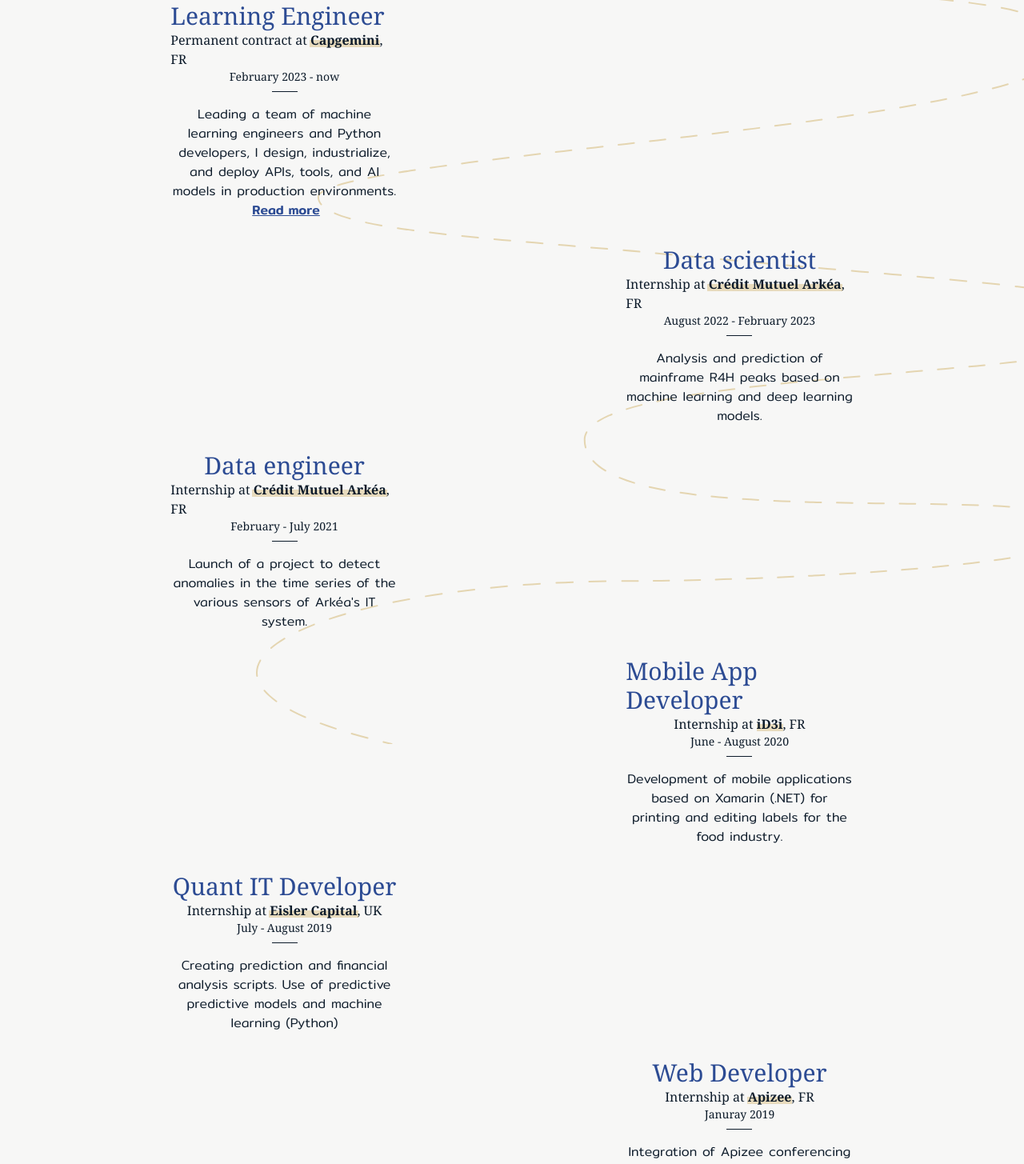
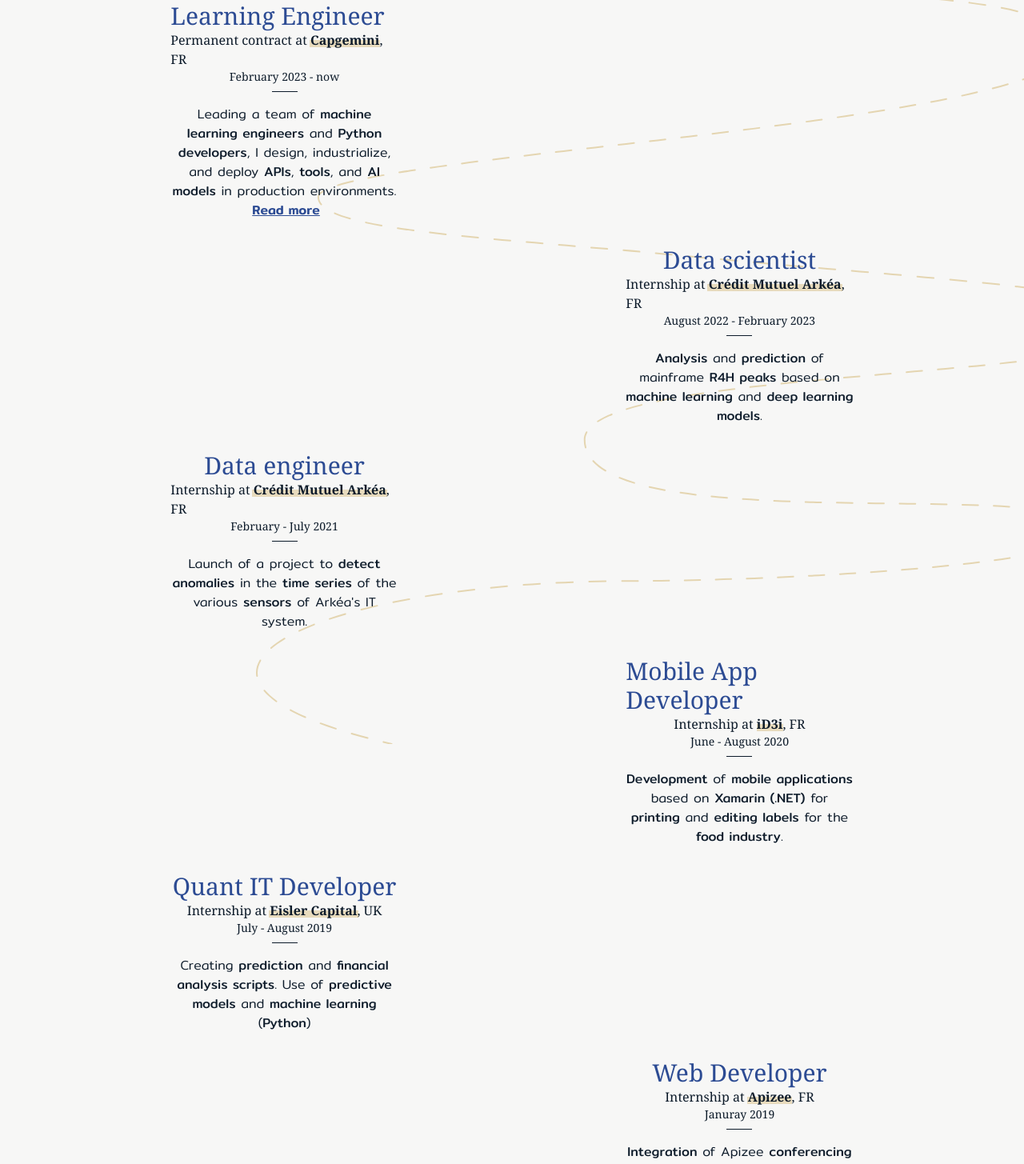
Before and after one commit to killian-mahe/portfolio, a Vue app: page /#/career in a window 1280 px wide. Shown: the part 334-1789 px from the top of the page at 80% size. Built offline with nearby package versions, Linux system fonts and the light colour scheme; a web font is replaced by a local one.

Commit message:
Add bold

```diff
--- a/src/pages/Career.vue
+++ b/src/pages/Career.vue
@@ -23,10 +23,10 @@
         <template v-slot:country>FR</template>
         <template v-slot:dates>February 2023 - now</template>
         <template v-slot:shortDescription>
-          Leading a team of machine learning engineers and Python developers, I design, industrialize, and deploy APIs, tools, and AI models in production environments.
+          Leading a team of <b>machine learning engineers</b> and <b>Python developers</b>, I design, industrialize, and deploy <b>APIs</b>, <b>tools</b>, and <b>AI models</b> in production environments.
         </template>
         <template v-slot:longDescription>
-          Leading a team of machine learning engineers and Python developers, I am responsible for designing, industrializing, and deploying APIs, tools, and AI models (including generative AI) in production environments. My daily work involves extensive use of Python and deploying solutions on Kubernetes (GKE). I ensure the industrialization of projects and processes, and I am Google Cloud Platform certified. I also contribute to business development activities typical of a consulting company, and I am the GenAI lead for the Capgemini Brest office.
+          Leading a team of <b>machine learning engineers</b> and <b>Python developers</b>, I am responsible for <b>designing</b>, <b>industrializing</b>, and <b>deploying APIs, tools, and AI models</b> (including <b>generative AI</b>) in production environments. My daily work involves extensive use of <b>Python</b> and deploying solutions on <b>Kubernetes (GKE)</b>. I ensure the <b>industrialization</b> of projects and processes, and I am <b>Google Cloud Platform certified</b>. I also contribute to <b>business development</b> activities typical of a consulting company, and I am the <b>GenAI lead</b> for the Capgemini Brest office.
         </template>
       </Experience>
 
@@ -38,7 +38,7 @@
         <template v-slot:country>FR</template>
         <template v-slot:dates>August 2022 - February 2023</template>
         <template v-slot:description>
-          Analysis and prediction of mainframe R4H peaks based on machine learning and deep learning models.
+          <b>Analysis</b> and <b>prediction</b> of mainframe <b>R4H peaks</b> based on <b>machine learning</b> and <b>deep learning models</b>.
         </template>
       </Experience>
 
@@ -50,7 +50,7 @@
         <template v-slot:country>FR</template>
         <template v-slot:dates>February - July 2021</template>
         <template v-slot:description>
-          Launch of a project to detect anomalies in the time series of the various sensors of Arkéa's IT system.
+          Launch of a project to <b>detect anomalies</b> in the <b>time series</b> of the various <b>sensors</b> of Arkéa's IT system.
         </template>
       </Experience>
 
@@ -62,8 +62,8 @@
         <template v-slot:country>FR</template>
         <template v-slot:dates>June - August 2020</template>
         <template v-slot:description>
-          Development of mobile applications based on Xamarin (.NET) for printing
-          and editing labels for the food industry.
+          <b>Development</b> of <b>mobile applications</b> based on <b>Xamarin (.NET)</b> for <b>printing</b>
+          and <b>editing labels</b> for the <b>food industry</b>.
         </template>
       </Experience>
 
@@ -75,7 +75,7 @@
         <template v-slot:country>UK</template>
         <template v-slot:dates>July - August 2019</template>
         <template v-slot:description>
-          Creating prediction and financial analysis scripts. Use of predictive predictive models and machine learning (Python)
+          Creating <b>prediction</b> and <b>financial analysis scripts</b>. Use of <b>predictive models</b> and <b>machine learning</b> (<b>Python</b>)
         </template>
       </Experience>
 
@@ -87,7 +87,7 @@
         <template v-slot:country>FR</template>
         <template v-slot:dates>Januray 2019</template>
         <template v-slot:description>
-          Integration of Apizee conferencing features into community tools (Slack, Google Calendar)
+          <b>Integration</b> of Apizee <b>conferencing features</b> into <b>community tools</b> (<b>Slack</b>, <b>Google Calendar</b>)
         </template>
       </Experience>
 
@@ -99,7 +99,7 @@
         <template v-slot:country>FR</template>
         <template v-slot:dates>July - August 2018</template>
         <template v-slot:description>
-          Summer assistant in telephone reception with the main tasks of management of current requests and orientation of customers as well as some commercial activities.
+          Summer assistant in <b>telephone reception</b> with the main tasks of <b>management of current requests</b> and <b>orientation of customers</b> as well as some <b>commercial activities</b>.
         </template>
       </Experience>
 
```
